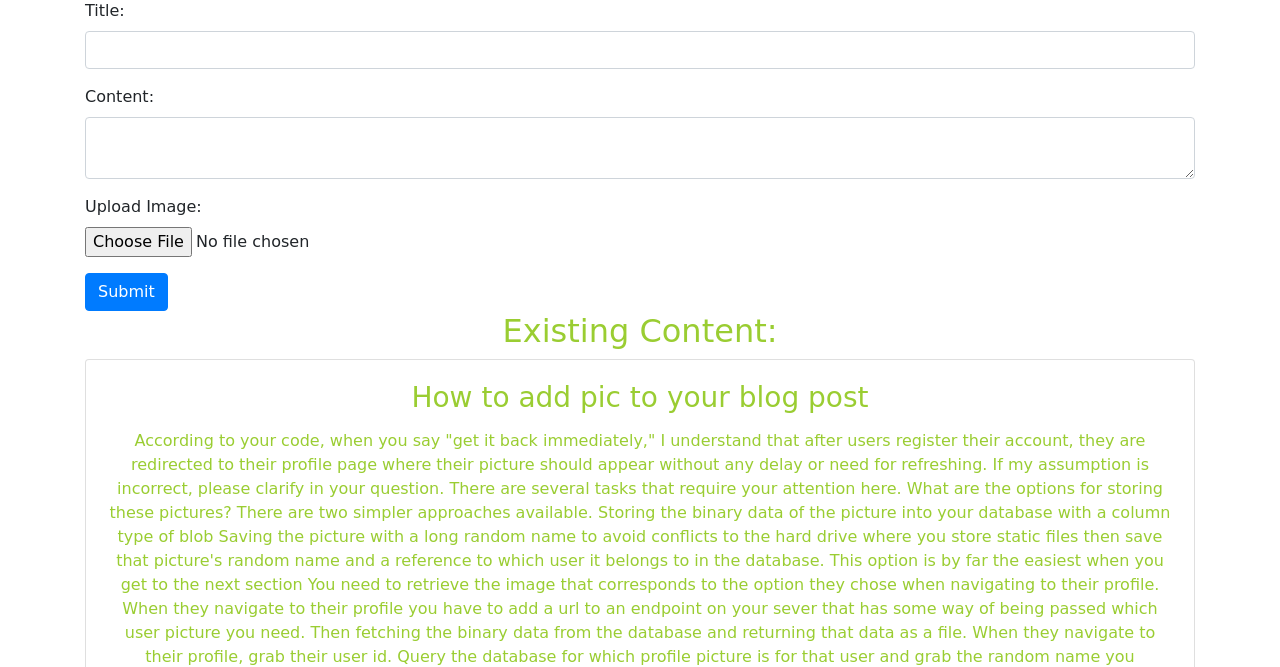
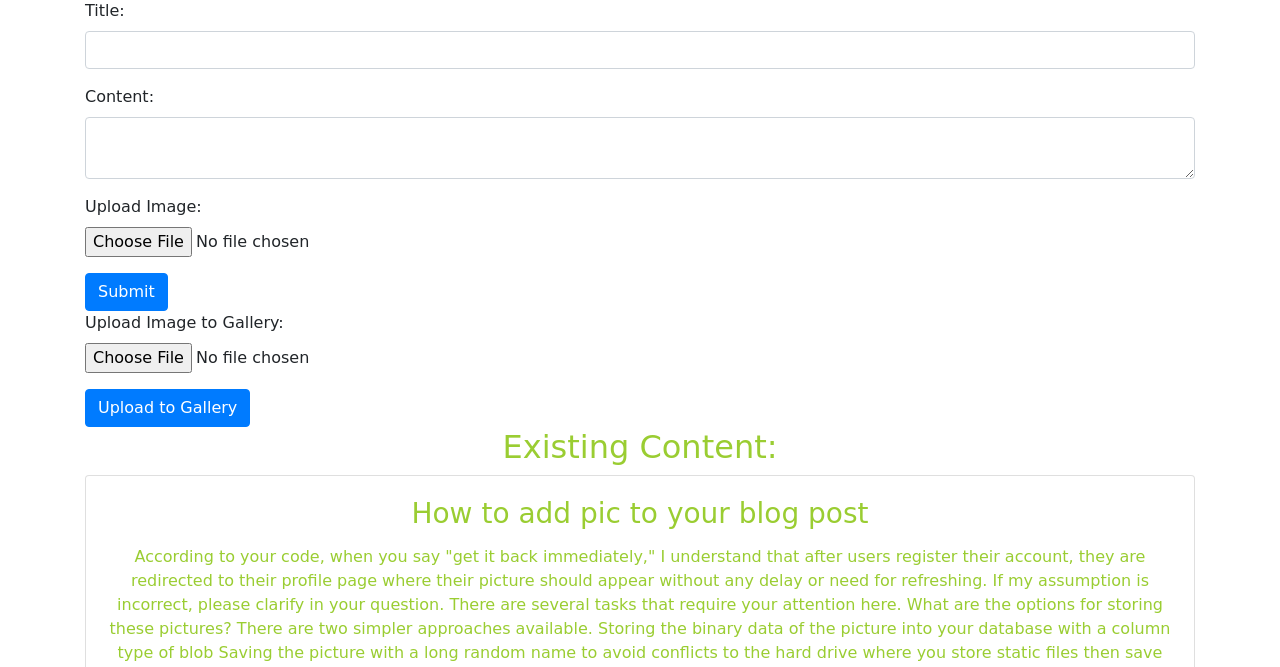
Before and after one commit to n-mbachia/projects, a Flask app: page /admin/dashboard in a window 1280 px wide. Shown: the part 145-812 px from the top of the page. Run offline with Flask 3, Linux system fonts and the light colour scheme; the visitor is signed in with stand-in values (Sample User, id 1); some libraries are stand-ins or nearby versions; some web fonts are replaced.

Commit message:
GALLERY ADDED

```diff
--- a/flask_app/mn_pikngo_app/app.py
+++ b/flask_app/mn_pikngo_app/app.py
@@ -17,9 +17,13 @@ app.config['SECRET_KEY'] = secrets.token_hex(16)
 app.config['SQLALCHEMY_DATABASE_URI'] = 'sqlite:///site.db'  # SQLite database URI
 app.config['SQLALCHEMY_TRACK_MODIFICATIONS'] = False  # Turn off Flask-SQLAlchemy event tracking
 app.config['UPLOAD_FOLDER'] = os.path.join('static', 'uploads')  # Set the UPLOAD_FOLDER to static/uploads'path/to/your/upload/folder'
+app.config['GALLERY_UPLOAD_FOLDER'] = os.path.join('static', 'gallery_uploads')
 
 db = SQLAlchemy(app)
 migrate = Migrate(app, db)
+
+# Define allowed file types
+ALLOWED_EXTENSIONS = {'png', 'jpg', 'jpeg', 'gif'}
 
 # Dummy admin user (for demonstration purposes only)
 admin_user = {'username': 'admin', 'password': 'password'}
@@ -132,6 +136,44 @@ def edit_content(content_id):
         flash('Content not found', 'danger')
         return redirect(url_for('admin_dashboard'))
 
+# Function to check if the file extension is allowed
+def allowed_file(filename):
+    return '.' in filename and \
+           filename.rsplit('.', 1)[1].lower() in ALLOWED_EXTENSIONS
+
+# Modify route to handle gallery image upload
+@app.route('/admin/upload_image', methods=['POST'])
+def upload_image():
+    if request.method == 'POST':
+        if 'gallery_uploads' not in request.files:
+            flash('No file part', 'error')
+            return redirect(request.url)
+        file = request.files['gallery_uploads']
+        if file.filename == '':
+            flash('No selected file', 'error')
+            return redirect(request.url)
+        if file and allowed_file(file.filename):
+            filename = secure_filename(file.filename)
+            file.save(os.path.join(app.config['UPLOAD_FOLDER'], filename))
+            flash('File uploaded successfully', 'success')
+            return redirect(request.url)
+        else:
+            flash('Invalid file type', 'error')
+            return redirect(request.url)
+    else:
+        flash('Method not allowed', 'error')
+        return redirect(request.url)
+
+
+@app.route('/admin/delete_image/<filename>', methods=['GET'])
+def delete_image(filename):
+    try:
+        os.remove(os.path.join(app.config['GALLERY_UPLOAD_FOLDER'], filename))
+        flash('Image deleted successfully', 'success')
+    except FileNotFoundError:
+        flash('Image not found', 'error')
+    return redirect(request.referrer)
+
 # Single post route
 @app.route('/post/<int:post_id>')
 def post(post_id):
@@ -153,6 +195,7 @@ def earlier_posts():
 if __name__ == '__main__':
     init_db()
     app.run(debug=True)
+
 
 """
 # Admin Signup Logic and form
--- a/flask_app/mn_pikngo_app/templates/admin_dashboard.html
+++ b/flask_app/mn_pikngo_app/templates/admin_dashboard.html
@@ -10,6 +10,7 @@
     <div class="container">
         <h1>Admin Dashboard</h1>
 
+        <!-- Content Form -->
         <form method="post" action="{{ url_for('admin_dashboard') }}" enctype="multipart/form-data">
             {{ form.hidden_tag() }}
             <div class="form-group">
@@ -27,15 +28,25 @@
             <button type="submit" class="btn btn-primary">Submit</button>
         </form>
 
+        <!-- Gallery Upload Form -->
+        <form method="post" action="{{ url_for('upload_image') }}" enctype="multipart/form-data">
+            <div class="form-group">
+                <label for="gallery_image">Upload Image to Gallery:</label>
+                <input type="file" name="file" class="form-control-file">
+            </div>
+            <button type="submit" class="btn btn-primary">Upload to Gallery</button>
+        </form>
+
+
+        <!-- Display Existing Content -->
         <h2>Existing Content:</h2>
-
         {% for content in contents %}
             <div class="card">
                 <div class="card-body">
                     <h3 class="card-title">{{ content.title }}</h3>
                     <p class="card-text">{{ content.body }}</p>
                     {% if content.image_filename %}
-                        <img src="{{ url_for('static', filename='uploads/' + content.image_filename) }}" alt="Post Image" class="img-fluid float-right" style="max-width: 100px; max-height: 100px;">
+                        <img src="{{ url_for('static', filename='gallery_uploads/' + content.image_filename) }}" alt="Post Image" class="img-fluid float-right" style="max-width: 100px; max-height: 100px;">
                     {% endif %}
                     <a href="{{ url_for('edit_content', content_id=content.id) }}" class="btn btn-warning">Edit</a>
                 </div>
--- a/flask_app/mn_pikngo_app/templates/edit_content.html
+++ b/flask_app/mn_pikngo_app/templates/edit_content.html
@@ -21,7 +21,7 @@
                 {{ form.body(class="form-control") }}
             </div>
             <div class="form-group">
-                <label for="image">Upload/Replace Image:</label>
+                <label for="image">Update Image:</label>
                 {{ form.image(class="form-control-file") }}
             </div>
             <button type="submit" class="btn btn-primary">Update</button>
--- a/flask_app/mn_pikngo_app/templates/post.html
+++ b/flask_app/mn_pikngo_app/templates/post.html
@@ -7,7 +7,7 @@
         <div class="post-content">
             {% if post.image_filename %}
                 <div class="image-container">
-                    <img src="{{ url_for('static', filename='uploads/' + post.image_filename) }}" alt="Post Image" class="img-fluid rounded">
+                    <img src="{{ url_for('static', filename='uploads/' + post.image_filename) }}" alt="Post Image" class="img-fluid rounded float-left" style="max-width: 200px; max-height: 200px; margin-right: 20px;">
                 </div>
             {% endif %}
 
```
Also changed, not shown: flask_app/mn_pikngo_app/templates/gallery.html (added, +15 -0 lines), flask_app/mn_pikngo_app/static/gallery_uploads/PikGo_Menu.jpg (added).
